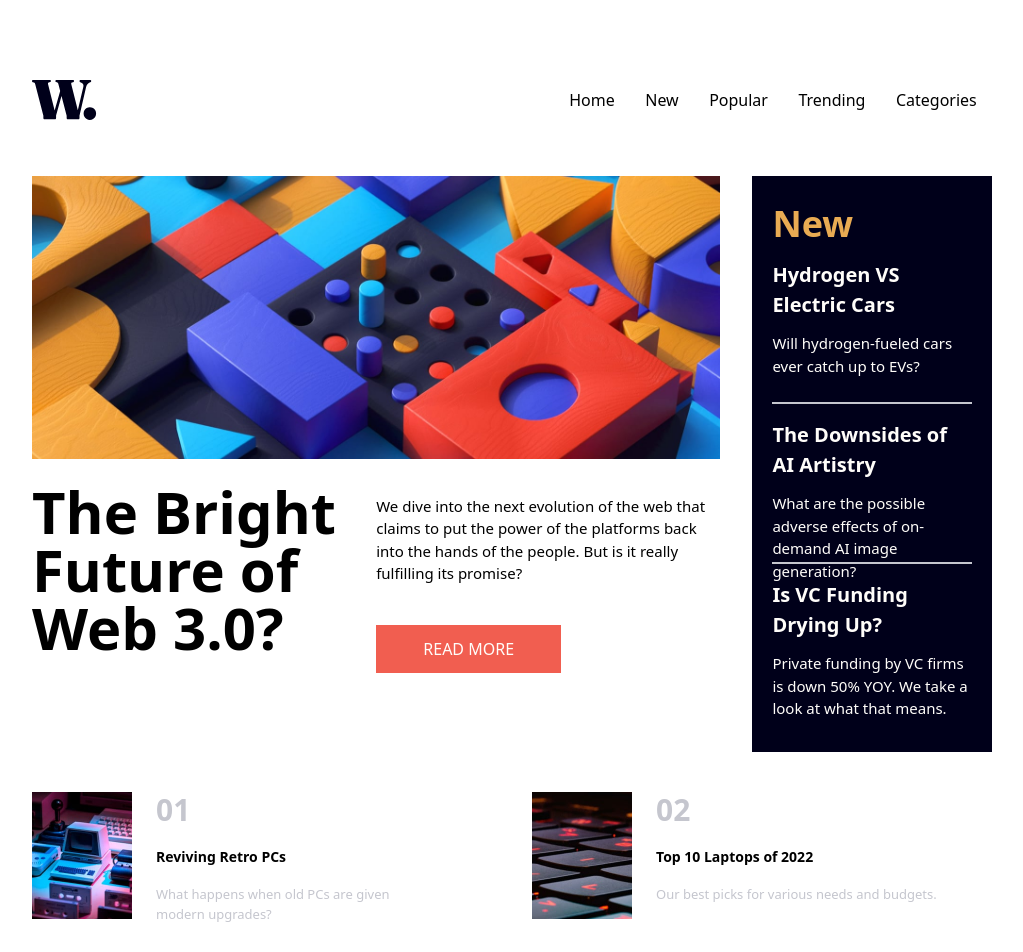
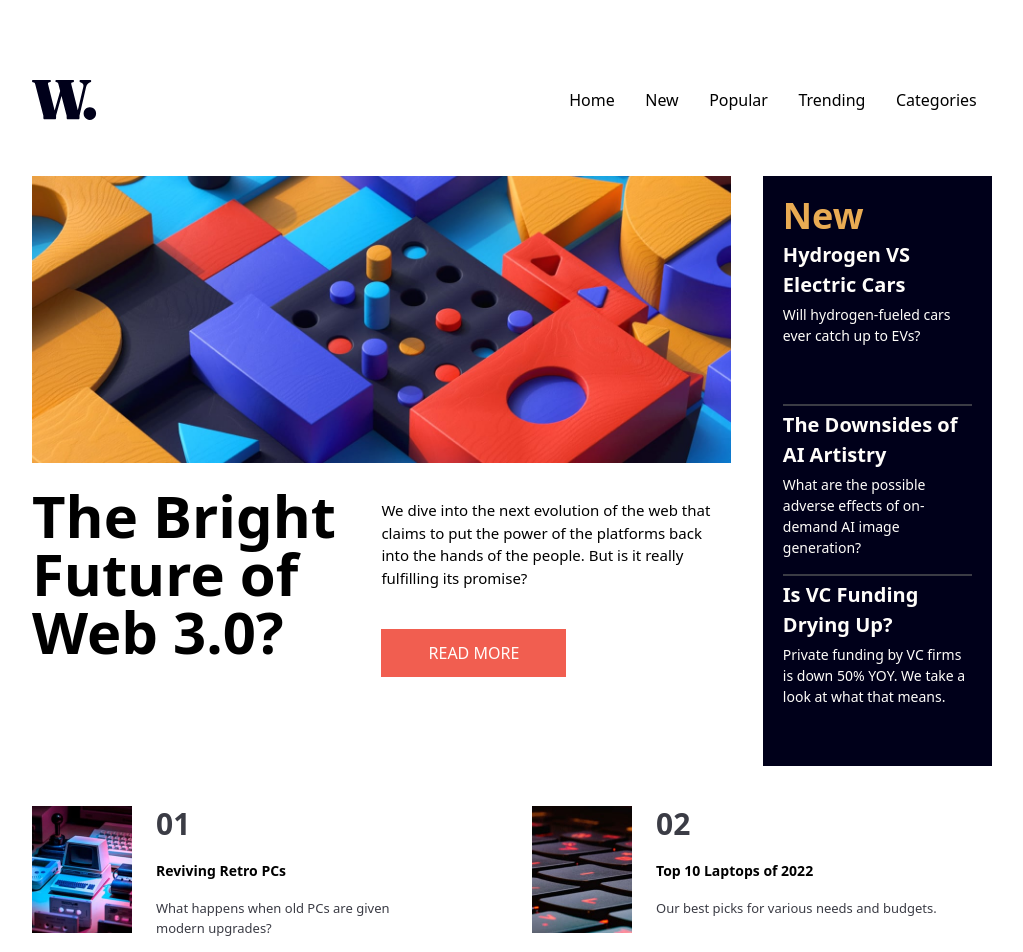
Before and after one commit to Cristian0813/News-homepage, a React (Vite) app: page / in a window 1280 px wide. Shown: the top 952 px of the page, without its empty margins (128-1151 px from the left). Built offline with nearby package versions, Linux system fonts and the light colour scheme; no server answers.

Commit message:
Se cambia el color del texto

```diff
--- a/src/components/NewArticle.jsx
+++ b/src/components/NewArticle.jsx
@@ -1,8 +1,8 @@
 export const NewArticle = ({title, text}) => {
   return (
-    <article className="h-[140px] border-b-2 border-GrayishBlue py-7 last:border-none lg:h-[160px] lg:pt-4">
-        <h2 className="cursor-pointer hover:text-SoftOrange text-[20px] mb-3 font-bold lg:text-[16px] xl:text-[20px]">{title}</h2>
-        <p className="text-[15px]">{text}</p>
+    <article className="h-[200px] border-b-2 border-GrayishBlue py-7 last:border-none lg:h-[170px] lg:pt-1">
+        <h2 className="cursor-pointer hover:text-SoftOrange text-[20px] mb-1 font-bold lg:text-[16px] xl:text-[20px]">{title}</h2>
+        <p className="text-[14px]">{text}</p>
     </article>
   )
 }
--- a/src/components/NewContainer.jsx
+++ b/src/components/NewContainer.jsx
@@ -2,7 +2,7 @@ import { NewArticle } from "./NewArticle"
 
 export const NewContainer = () => {
   return (
-    <aside className="bg-VeryDarkBlue text-OffWhite py-[28px] px-[20px] ">
+    <aside className="bg-VeryDarkBlue text-OffWhite py-[20px] px-[20px] ">
         <h1 className="text-SoftOrange text-4xl font-bold">New</h1>
         <NewArticle
             title='Hydrogen VS Electric Cars'
--- a/tailwind.config.js
+++ b/tailwind.config.js
@@ -10,7 +10,7 @@ export default {
         'SoftOrange': 'hsl(35, 77%, 62%)',
         'SoftRed': 'hsl(5, 85%, 63%)',
         'OffWhite': 'hsl(36, 100%, 99%)',
-        'GrayishBlue': 'hsl(233, 8%, 79%)',
+        'GrayishBlue': 'hsl(233, 8%, 25%)',
         'DarkGrayishBlue': 'hsl(236, 13%, 42%)',
         'VeryDarkBlue': 'hsl(240, 100%, 5%)',
       }
```
Also changed, not shown: src/components/Article.jsx (line endings or trailing spaces).
